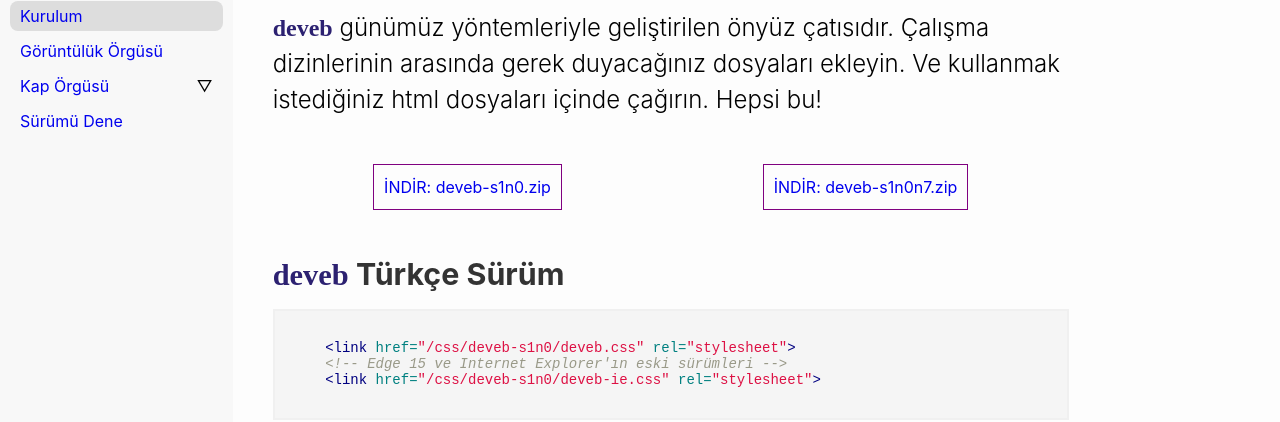
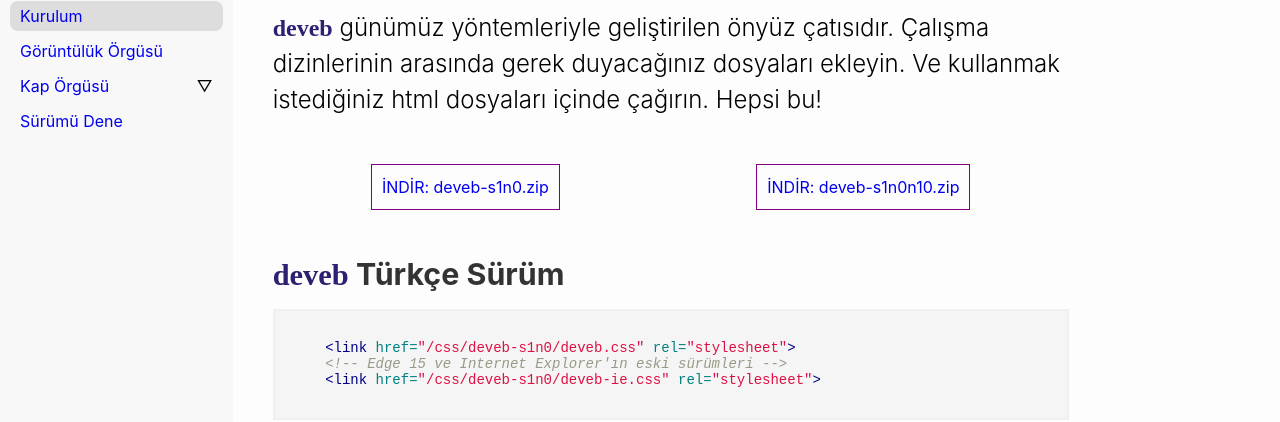
Before and after one commit to data-deveb/data-deveb.github.io, a Jekyll site: the page built from 1.0/tr/kurulum.html, in a window 1280 px wide. Shown: the part 71-493 px from the top of the page. Built offline with Jekyll 4.4.1, drawn with Linux system fonts in a browser that asks for light colours; some web fonts are replaced.

Commit message:
Dosyalar güncellendi

```diff
--- a/1.0/en/kurulum.html
+++ b/1.0/en/kurulum.html
@@ -7,6 +7,7 @@ title: Installation
     </p>
     <p data-gnl>
       <a data-basmal data-gnl="_o 0" class="birincil" href="https://github.com/data-deveb/data-deveb.github.io/releases/download/deveb-1.0-tr/deveb-s1n0.zip" style="border:1px solid purple; padding:10px;">DOWNLOAD: deveb-s1n0.zip</a>
+      <a data-basmal data-gnl="_o 0" class="birincil" href="https://github.com/data-deveb/data-deveb.github.io/releases/download/deveb-1.0/deveb-s1n0n10.zip" style="border:1px solid purple; padding:10px;">DOWNLOAD: deveb-s1n0n10.zip</a>
     </p>
 
     <h2><span class="simget">deveb</span> Türkçe Sürüm</h2>
--- a/1.0/tr/kurulum.html
+++ b/1.0/tr/kurulum.html
@@ -8,7 +8,7 @@ title: Kurulum
 
     <p data-gnl>
       <a data-basmal data-gnl="_o 0" class="birincil" href="https://github.com/data-deveb/data-deveb.github.io/releases/download/deveb-1.0-tr/deveb-s1n0.zip" style="border:1px solid purple; padding:10px;">İNDİR: deveb-s1n0.zip</a>
-      <a data-basmal data-gnl="_o 0" class="birincil" href="https://github.com/data-deveb/data-deveb.github.io/releases/download/deveb-1.0.7/deveb-s1n0n7.zip" style="border:1px solid purple; padding:10px;">İNDİR: deveb-s1n0n7.zip</a>
+      <a data-basmal data-gnl="_o 0" class="birincil" href="https://github.com/data-deveb/data-deveb.github.io/releases/download/deveb-1.0/deveb-s1n0n10.zip" style="border:1px solid purple; padding:10px;">İNDİR: deveb-s1n0n10.zip</a>
     </p>
 
 
```
